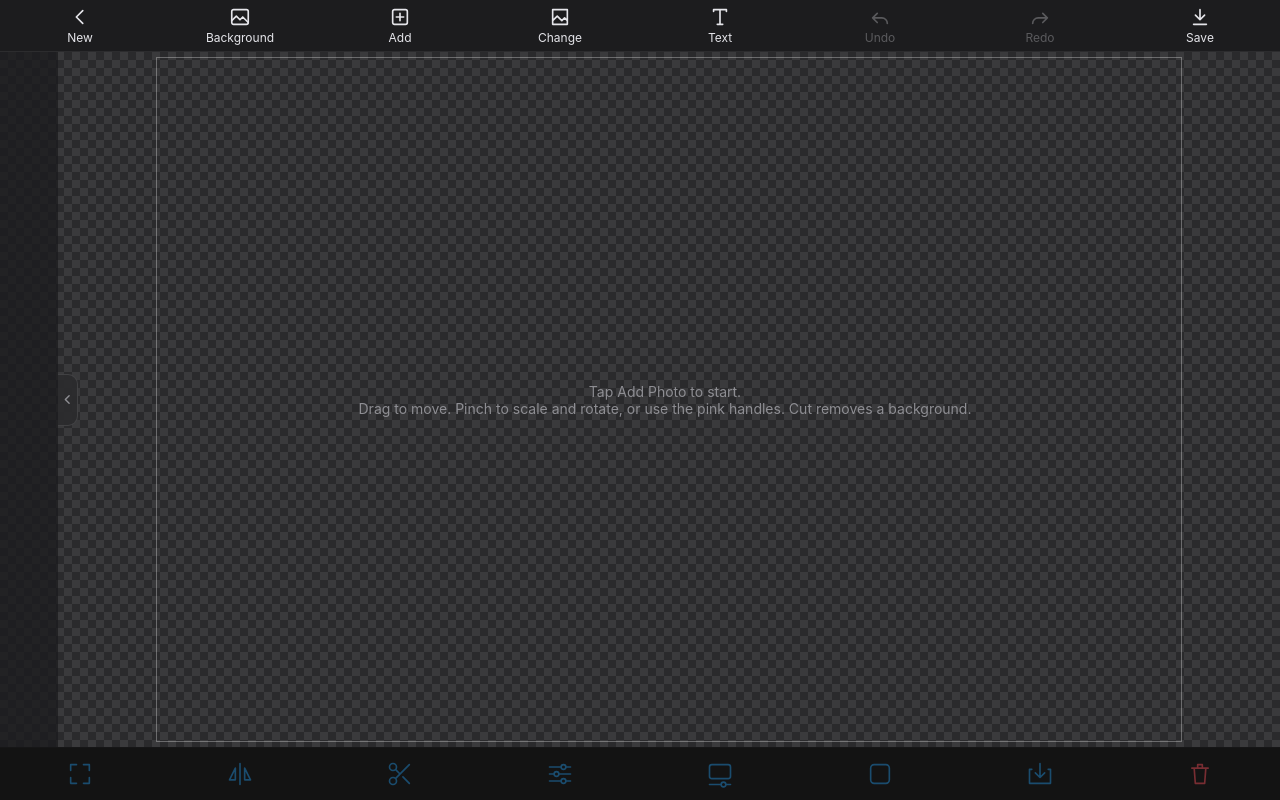
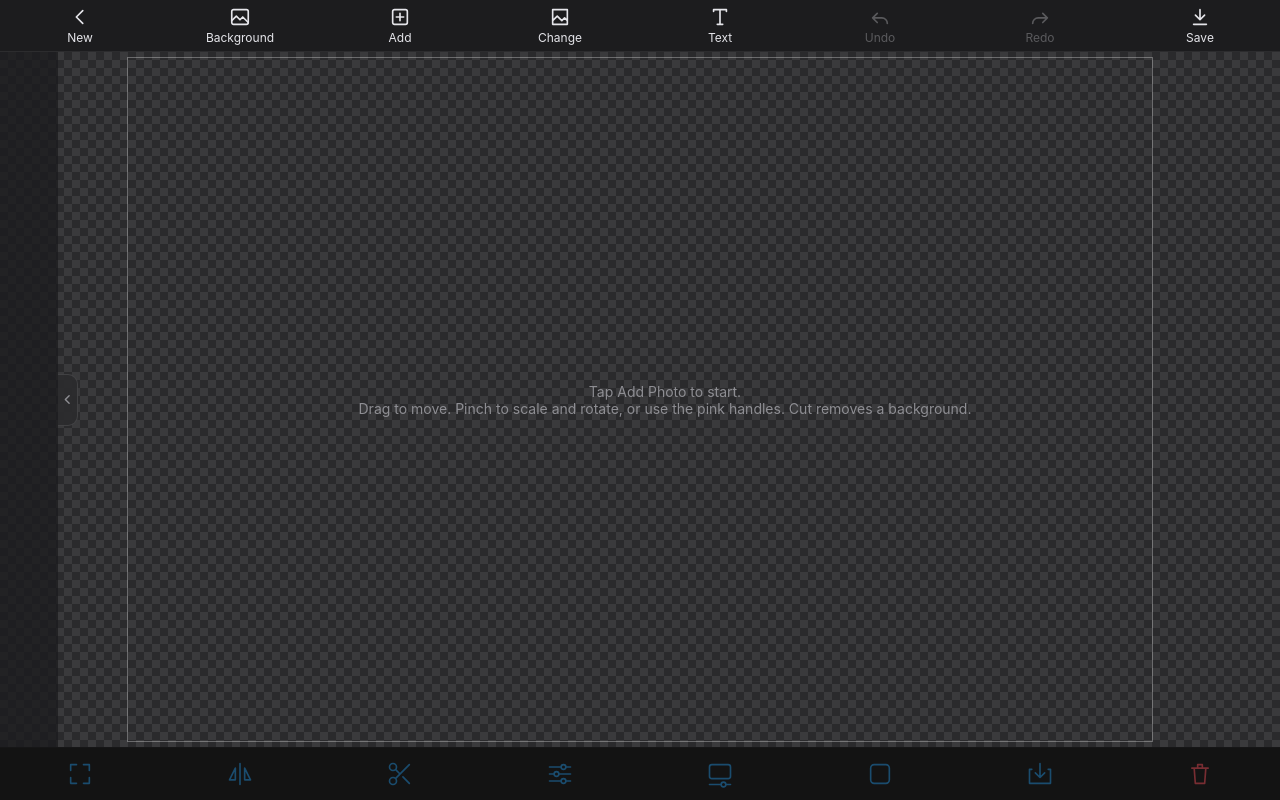
Before and after one commit to cdog14113/layers, a plain HTML site: page index.html in a window 1280 px wide. Drawn offline with Linux system fonts and the light colour scheme.

Commit message:
Update index.html

```diff
--- a/index.html
+++ b/index.html
@@ -277,10 +277,10 @@ function draw(){
     ctx.save();ctx.beginPath();ctx.arc(p.x,p.y,24*k,0,7);ctx.fillStyle=l2?l2.shColor:'#fff';ctx.fill();ctx.lineWidth=3*k;ctx.strokeStyle='#fff';ctx.stroke();
     ctx.beginPath();ctx.arc(p.x,p.y,3*k,0,7);ctx.fillStyle='#fff';ctx.fill();ctx.restore();}
 }
-function screenSize(){const r=stage.getBoundingClientRect();const lw=stage.classList.contains('nostrip')?0:58;const w=Math.max(100,r.width-lw-12),h=Math.max(100,r.height-12);const H2=Math.round(1080*h/w/2)*2;return [1080,Math.max(720,Math.min(2400,H2))]}
+function screenSize(){const r=stage.getBoundingClientRect();const w=Math.max(100,r.width-12),h=Math.max(100,r.height-12);const H2=Math.round(1080*h/w/2)*2;return [1080,Math.max(720,Math.min(2400,H2))]}
 let useScreen=true;
 function fitView(){
-  const r=stage.getBoundingClientRect();const left=stage.classList.contains('nostrip')?0:58;
+  const r=stage.getBoundingClientRect();const left=0; // strip overlays the canvas; toggling it must not move the canvas
   const s=Math.min((r.width-left-12)/W,(r.height-12)/H);
   cv.width=W;cv.height=H;cv.style.width=W*s+'px';cv.style.height=H*s+'px';
   cv.style.left=left+(r.width-left-W*s)/2+'px';cv.style.top=(r.height-H*s)/2+'px';view.s=s;
```
